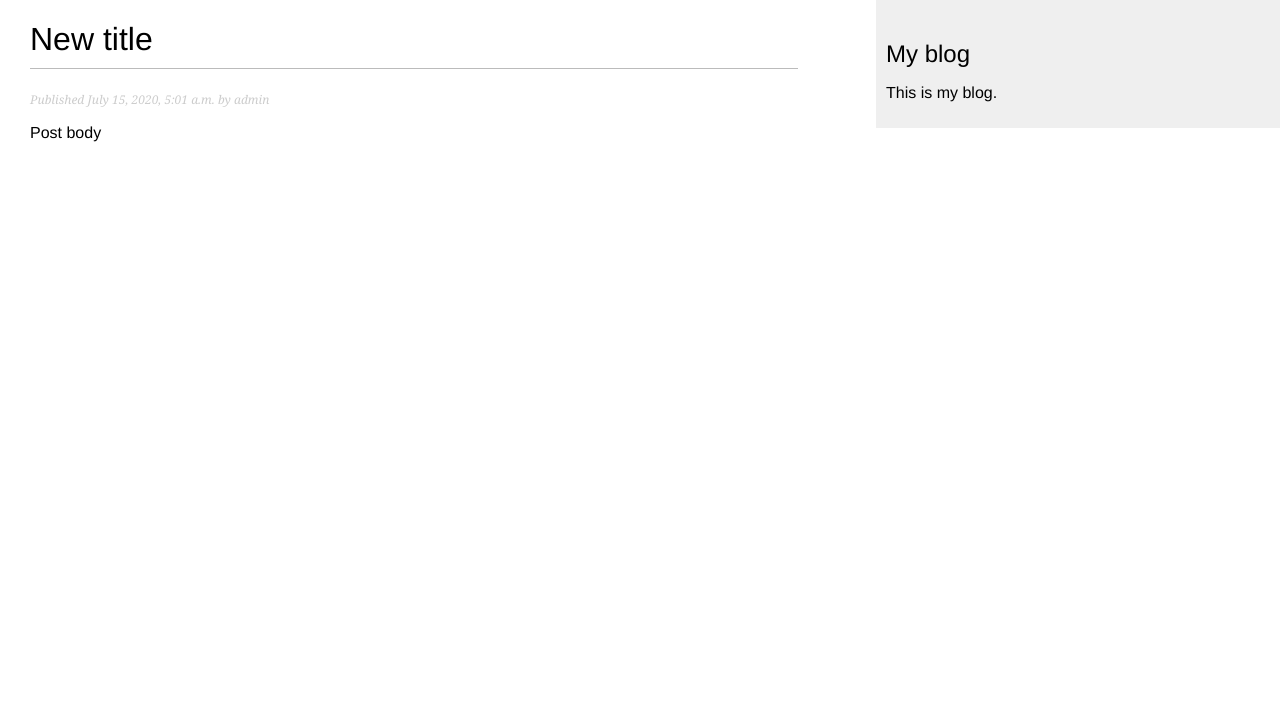
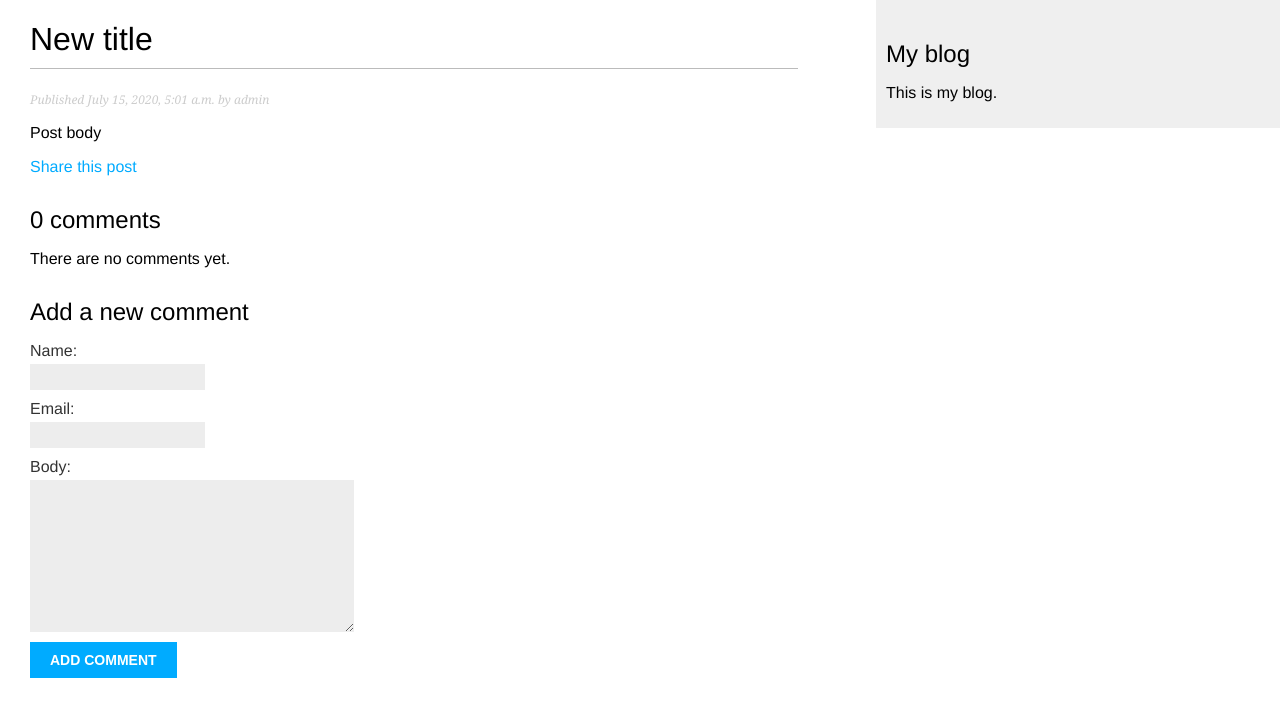
Before and after one commit to Santos-Jefferson/Django_Blog, a Django app: a page that uses mysite/blog/templates/blog/base.html in a window 1280 px wide. Shown: the top 717 px of the page. Run offline with Django 3.2, Linux system fonts and the light colour scheme; data comes from the database, SQL or seed files in the repository; both versions use the stored data as it was after the commit.

Commit message:
Initial Commig - Django Blog

```diff
--- /dev/null
+++ b/mysite/blog/forms.py
@@ -0,0 +1,16 @@
+from django import forms
+from .models import Comment
+
+
+class EmailPostForm(forms.Form):
+    name = forms.CharField(max_length=25)
+    email = forms.EmailField()
+    to = forms.EmailField()
+    comments = forms.CharField(required=False,
+                               widget=forms.Textarea)
+
+
+class CommentForm(forms.ModelForm):
+    class Meta:
+        model = Comment
+        fields = ('name', 'email', 'body')
--- a/mysite/blog/models.py
+++ b/mysite/blog/models.py
@@ -2,6 +2,7 @@ from django.db import models
 from django.utils import timezone
 from django.contrib.auth.models import User
 from django.urls import reverse
+from taggit.managers import TaggableManager
 
 
 # Create your models here.
@@ -35,6 +36,8 @@ class Post(models.Model):
     objects = models.Manager()
     published = PublishedManager()
 
+    tags = TaggableManager()
+
     class Meta:
         ordering = ('-publish',)
         # db_table = 'post'
@@ -47,3 +50,21 @@ class Post(models.Model):
                        args=[self.publish.year,
                              self.publish.month,
                              self.publish.day, self.slug])
+
+
+class Comment(models.Model):
+    post = models.ForeignKey(Post,
+                             on_delete=models.CASCADE,
+                             related_name='comments')
+    name = models.CharField(max_length=80)
+    email = models.EmailField()
+    body = models.TextField()
+    created = models.DateTimeField(auto_now_add=True)
+    updated = models.DateTimeField(auto_now=True)
+    active = models.BooleanField(default=True)
+
+    class Meta:
+        ordering = ('created',)
+
+    def __str__(self):
+        return f"Comment by {self.name} on {self.post}"
--- a/mysite/blog/templates/blog/post/detail.html
+++ b/mysite/blog/templates/blog/post/detail.html
@@ -1,9 +1,44 @@
 {% extends "blog/base.html" %}
 {% block title %}{{ post.title }}{% endblock %}
 {% block content %}
-  <h1>{{ post.title }}</h1>
-  <p class="date">
+<h1>{{ post.title }}</h1>
+<p class="date">
     Published {{ post.publish }} by {{ post.author }}
-  </p>
-  {{ post.body|linebreaks }}
+</p>
+{{ post.body|linebreaks }}
+<p>
+    <a href="{% url 'blog:post_share' post.id %}">
+        Share this post
+    </a>
+</p>
+{% with comments.count as total_comments %}
+<h2>
+    {{ total_comments }} comment{{ total_comments|pluralize }}
+</h2>
+{% endwith %}
+
+{% for comment in comments %}
+<div class="comment">
+    <p class="info">
+        Comment {{ forloop.counter }} by {{ comment.name }}
+        {{ comment.created }}
+    </p>
+    {{ comment.body|linebreaks }}
+</div>
+{% empty %}
+<p>There are no comments yet.</p>
+{% endfor %}
+
+{% if new_comment %}
+<h2>Your comment has been added.</h2>
+{% else %}
+<h2>Add a new comment</h2>
+<form method="post">
+    {{ comment_form.as_p }}
+    {% csrf_token %}
+    <p><input type="submit" value="Add comment"></p>
+</form>
+{% endif %}
+
+
 {% endblock %}
--- a/mysite/blog/urls.py
+++ b/mysite/blog/urls.py
@@ -5,6 +5,9 @@ app_name = 'blog'
 urlpatterns = [
     # post views
     path('', views.post_list, name='post_list'),
+    path('tag/<slug:tag_slug>/', views.post_list, name='post_list_by_tag'),
+    # path('', views.PostListView.as_view(), name='post_list'),
     path('<int:year>/<int:month>/<int:day>/<slug:post>', views.post_detail, name='post_detail'),
+    path('<int:post_id>/share/', views.post_share, name='post_share'),
 
 ]
--- a/mysite/blog/views.py
+++ b/mysite/blog/views.py
@@ -1,13 +1,64 @@
 from django.shortcuts import render, get_object_or_404
-from .models import Post
+from django.core.paginator import Paginator, EmptyPage, PageNotAnInteger
+from django.views.generic import ListView
+from django.core.mail import send_mail
+from taggit.models import Tag
+from .models import Post, Comment
+from .forms import EmailPostForm, CommentForm
 
 
 # Create your views here.
-def post_list(request):
-    posts = Post.published.all()
+class PostListView(ListView):
+    queryset = Post.published.all()
+    context_object_name = 'posts'
+    paginate_by = 3
+    template_name = 'blog/post/list.html'
+
+
+def post_share(request, post_id):
+    # Retrieve a post by id
+    post = get_object_or_404(Post, id=post_id, status='published')
+    sent = False
+    if request.method == 'POST':
+        # Form was submitted
+        form = EmailPostForm(request.POST)
+        if form.is_valid():
+            # Form fields passed validation
+            cd = form.cleaned_data
+            post_url = request.build_absolute_uri(post.get_absolute_url())
+            subject = f"{cd['name']} recommends you read {post.title}"
+            message = f"Read {post.title} at {post_url}\n\n {cd['name']}'s comments: {cd['comments']}"
+            send_mail(subject, message, 'jefferson2004@gmail.com', [cd['to']])
+            sent = True
+            # ... send email
+    else:
+        form = EmailPostForm()
+    return render(request, 'blog/post/share.html', {'post': post,
+                                                    'form': form,
+                                                    'sent': sent})
+
+
+def post_list(request, tag_slug=None):
+    object_list = Post.published.all()
+    tag = None
+    if tag_slug:
+        tag = get_object_or_404(Tag, slug=tag_slug)
+        object_list = object_list.filter(tags__in=[tag])
+    paginator = Paginator(object_list, 3)  # 3 posts in each page
+    page = request.GET.get('page')
+    try:
+        posts = paginator.page(page)
+    except PageNotAnInteger:
+        # If page is not a integer
+        posts = paginator.page(1)
+    except EmptyPage:
+        # if page is out of range
+        posts = paginator.page(paginator.num_pages)
     return render(request,
                   'blog/post/list.html',
-                  {'posts': posts})
+                  {'page': page,
+                   'posts': posts,
+                   'tag': tag})
 
 
 def post_detail(request, year, month, day, post):
@@ -16,6 +67,25 @@ def post_detail(request, year, month, day, post):
                              publish__year=year,
                              publish__month=month,
                              publish__day=day)
+    # List of active comments for this post
+    comments = post.comments.filter(active=True)
+    new_comment = None
+    if request.method == 'POST':
+        # A comment was posted
+        comment_form = CommentForm(data=request.POST)
+        if comment_form.is_valid():
+            # Create comment object but don't save to database yet
+            new_comment = comment_form.save(commit=False)
+            # Assign the current post to the comment
+            new_comment.post = post
+            # Sae the comment to the database
+            new_comment.save()
+    else:
+        comment_form = CommentForm()
+
     return render(request,
                   'blog/post/detail.html',
-                  {'post': post})
+                  {'post': post,
+                   'comments': comments,
+                   'new_comment': new_comment,
+                   'comment_form': comment_form})
```
Also changed, not shown: mysite/blog/admin.py (+8 -1 lines), mysite/blog/templates/blog/base.html (+6 -6 lines), mysite/blog/templates/blog/pagination.html (added, +13 -0 lines), mysite/blog/templates/blog/post/list.html (+16 -0 lines), mysite/blog/templates/blog/post/share.html (added, +17 -0 lines), mysite/mysite/settings.py (+9 -0 lines), mysite/db.sqlite3.
